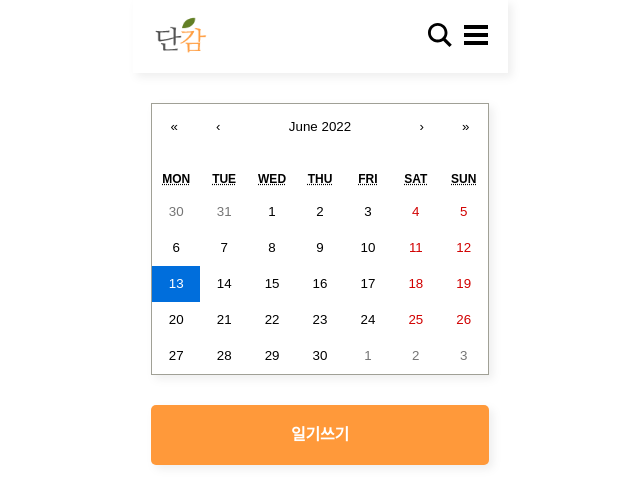
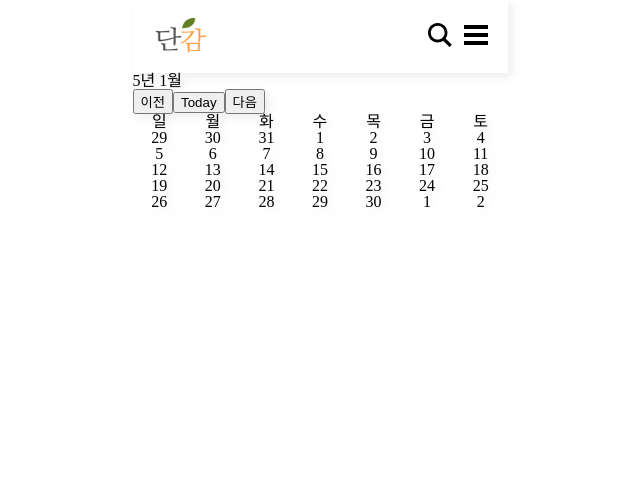
Before and after one commit to woowsnu/dairy, a Next.js app in the folder front/diary/: page / in a window 1280 px wide. Shown: the top 504 px of the page, without its empty margins (320-960 px from the left). Built offline with nearby package versions, Linux system fonts and the light colour scheme.

Commit message:
feat : 캘린더 라이브러리 삭제, js로 달력 구현 진행 중
- 년,월 값 state 로 관리되도록 변경 예정

```diff
--- a/front/diary/components/Calendar/Calendar.js
+++ b/front/diary/components/Calendar/Calendar.js
@@ -1,34 +1,81 @@
-import React, { useState } from "react";
-import Link from "next/link";
-import Calendar from "react-calendar";
-import "react-calendar/dist/Calendar.css";
-import styled from "styled-components";
-import Button from "../UI/Button";
+import React, { useEffect, useState } from 'react';
+import styled from 'styled-components';
+import { renderCalendar, renderCalendarChange } from '../../utils/render-calendar';
 
-const UserCalendar = () => {
-  const [date, setDate] = useState(new Date());
+const Calendar = () => {
+	const [dates, setDates] = useState([]);
+	const [viewYear, setViewYear] = useState('');
+	const [viewMonth, setViewMonth] = useState('');
 
-  const onChange = () => {
-    setDate(date);
-  };
+	useEffect(() => {
+        const date = new Date();
+        const year= date.getFullYear();
+        const month = date.getMonth();
+        setViewYear(year)
+        setViewYear(month)
+		const data = renderCalendar();
+		setDates(data);
+	}, []);
 
-  return (
-    <Container>
-      <Calendar onChange={onChange} value={date} />
-      <Link href="/emotions">
-        <Button>일기쓰기</Button>
-      </Link>
-    </Container>
-  );
+	const handlePrevDates = () => {
+		const data = renderCalendarChange(year, month);
+		setDates(data);
+	};
+
+	const handleNextDates = () => {};
+
+	const handleThisDates = () => {};
+
+	return (
+		<div>
+			<div>
+				<div>
+					{viewYear}년 {viewMonth + 1}월
+				</div>
+				<div>
+					<button onClick={handlePrevDates}>이전</button>
+					<button onClick={handleThisDates}>Today</button>
+					<button onClick={handleNextDates}>다음</button>
+				</div>
+			</div>
+			<div>
+				<Weeks>
+					<WeekItem>일</WeekItem>
+					<WeekItem>월</WeekItem>
+					<WeekItem>화</WeekItem>
+					<WeekItem>수</WeekItem>
+					<WeekItem>목</WeekItem>
+					<WeekItem>금</WeekItem>
+					<WeekItem>토</WeekItem>
+				</Weeks>
+				<Dates>
+					{dates.map((date, i) => {
+						return <DateItem key={i}>{date}</DateItem>;
+					})}
+				</Dates>
+			</div>
+		</div>
+	);
 };
 
-export default UserCalendar;
+export default Calendar;
 
-const Container = styled.div`
-  display: flex;
-  width: 90%;
-  padding-top: 30px;
-  flex-direction: column;
-  justify-content: center;
-  margin: 0 auto;
-`
+const Weeks = styled.div`
+	display: flex;
+	flex-flow: row wrap;
+`;
+
+const WeekItem = styled.div`
+	width: calc(100% / 7);
+	text-align: center;
+`;
+
+const Dates = styled.div`
+	display: flex;
+	flex-flow: row wrap;
+`;
+
+const DateItem = styled.div`
+	width: calc(100% / 7);
+	text-align: center;
+`;
--- a/front/diary/components/Calendar/Calendar.module.css
+++ /dev/null
@@ -1,100 +0,0 @@
-.calendar {
-    width: 90%;
-    margin: 0 auto;
-    background-color: beige;
-}
-
-.header {
-    display: flex;
-    justify-content: space-between;
-}
-
-.text {
-    font-size: 0.8em;
-}
-.text.month {
-    margin-right: 5px;
-    font-size: 1.6em;
-    font-weight: 600;
-}
-
-/* baseline;
-        .col.col-first {
-            @include common.size(80%, 100%);
-            @include common.flex-column(center, flex-start);
-            margin-left: 1%;
-
-        }
-        .col.col-end {
-            @include common.size(20%, 100%);
-            @include common.flex-row(flex-end, baseline);
-            svg {
-                @include common.size(11%, fit-content);
-                margin-left: 5%;
-                color: transparentize(gray, 0.2);
-                &:hover {
-                    @include common.hover-event();
-                    transform: scale(1.15);
-                    color: theme.$dark-gray-color;
-                }
-            }
-        }
-    }
-    .days {
-        @include common.size(100%, fit-content);
-        @include common.flex-row(space-between, center);
-        font-weight: 600;
-        font-size: 0.65em;
-        padding: 2px;
-        color: theme.$dark-gray-color;
-        .col {
-            @include common.size(12.9%, 100%);
-            @include common.flex-column(flex-end, flex-start);
-            padding-left: 1%;
-            background: transparentize(theme.$step-color, 0.6);
-            border-radius: 10px;
-        }
-    }
-    .body {
-        @include common.size(100%, 89%);
-        @include common.flex-column();
-        .row {
-            @include common.size(100%, 100%);
-            @include common.flex-row(space-between, center);
-            .col {
-                @include common.size(13.5%, 93%);
-                @include common.flex-row(flex-start, flex-start);
-
-                border: 0.4px solid transparentize(gray, 0.4);
-                border-radius: 3px;
-                font-size: 0.8em;
-                span {
-                    margin: 4px 0 0 4px;
-                }
-                .not-valid {
-                    color: theme.$gray-color;
-                }
-                img {
-                    opacity: 0.1;
-                }
-            }
-            .col.cell.valid {
-                &:hover {
-                    @include common.hover-event();
-                    @include common.shadow(1.5px, theme.$dark-gray-color, 0.1);
-                    transform: scale(1.01);
-                    border: none;
-                    background: transparentize(theme.$gray-color, 0.5);
-                }
-            }
-            .col.cell.selected {
-                @include common.shadow(1.5px, theme.$main-color, 0.1);
-                transform: scale(1.02);
-                border: none;
-                background: theme.$sub-color;
-                color: theme.$main-color;
-                font-weight: 600;
-            }
-        }
-    }
-} */
--- a/front/diary/package.json
+++ b/front/diary/package.json
@@ -12,7 +12,6 @@
     "chart.js": "^3.8.0",
     "next": "12.1.6",
     "react": "18.1.0",
-    "react-calendar": "^3.7.0",
     "react-chartjs-2": "^4.2.0",
     "react-dom": "18.1.0",
     "recharts": "^2.1.10",
--- /dev/null
+++ b/front/diary/utils/render-calendar.js
@@ -0,0 +1,62 @@
+export const renderCalendar = () => {
+	let date = new Date();
+    const viewYear = date.getFullYear();
+	const viewMonth = date.getMonth();
+
+	const prevLast = new Date(viewYear, viewMonth, 0);
+	const thisLast = new Date(viewYear, viewMonth + 1, 0);
+
+	const PLDate = prevLast.getDate();
+	const PLDay = prevLast.getDay();
+
+	const TLDate = thisLast.getDate();
+	const TLDay = thisLast.getDay();
+
+	const prevDates = [];
+	const thisDates = [...Array(TLDate + 1).keys()].slice(1);
+	const nextDates = [];
+
+	if (PLDay !== 6) {
+		for (let i = 0; i < PLDay + 1; i++) {
+			prevDates.unshift(PLDate - i);
+		}
+	}
+
+	for (let i = 1; i < 7 - TLDay; i++) {
+		nextDates.push(i);
+	}
+
+	const dates = prevDates.concat(thisDates, nextDates);
+	return dates;
+};
+
+export const renderCalendarChange = (year, month) => {
+	const viewYear = year;
+	const viewMonth = month;
+
+	const prevLast = new Date(viewYear, viewMonth, 0);
+	const thisLast = new Date(viewYear, viewMonth + 1, 0);
+
+	const PLDate = prevLast.getDate();
+	const PLDay = prevLast.getDay();
+
+	const TLDate = thisLast.getDate();
+	const TLDay = thisLast.getDay();
+
+	const prevDates = [];
+	const thisDates = [...Array(TLDate + 1).keys()].slice(1);
+	const nextDates = [];
+
+	if (PLDay !== 6) {
+		for (let i = 0; i < PLDay + 1; i++) {
+			prevDates.unshift(PLDate - i);
+		}
+	}
+
+	for (let i = 1; i < 7 - TLDay; i++) {
+		nextDates.push(i);
+	}
+
+	const dates = prevDates.concat(thisDates, nextDates);
+	return dates;
+};
```
Also changed, not shown: front/diary/pages/index.js (+2 -7 lines).
